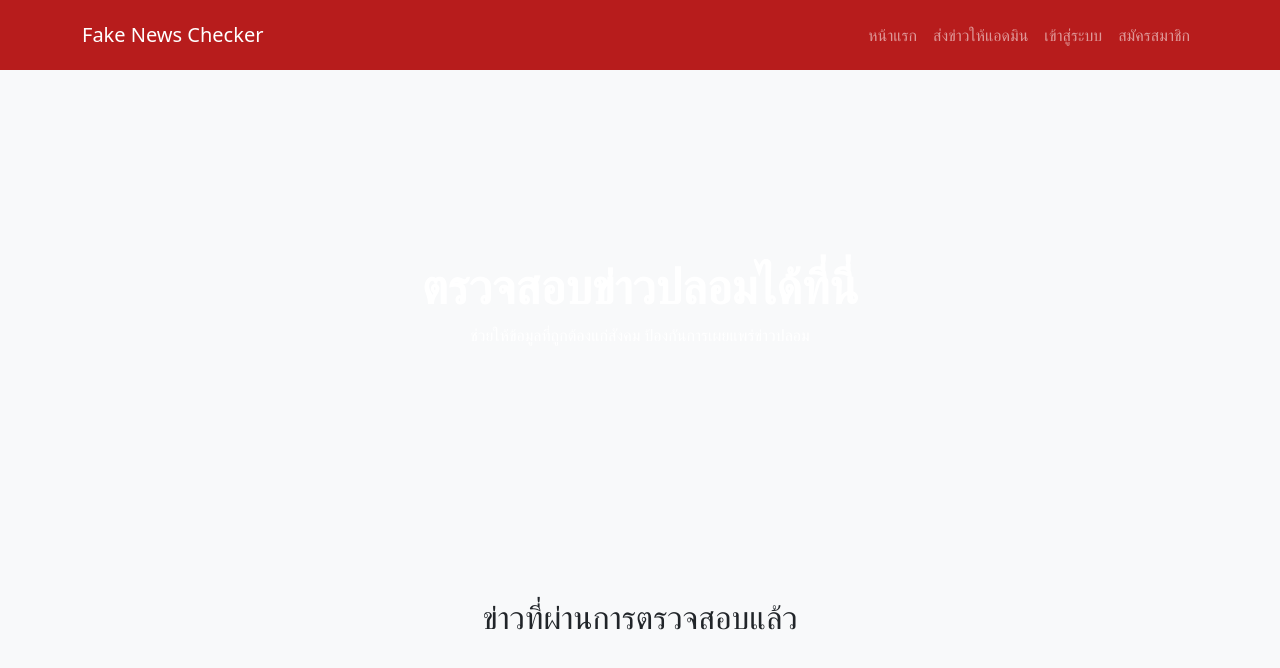
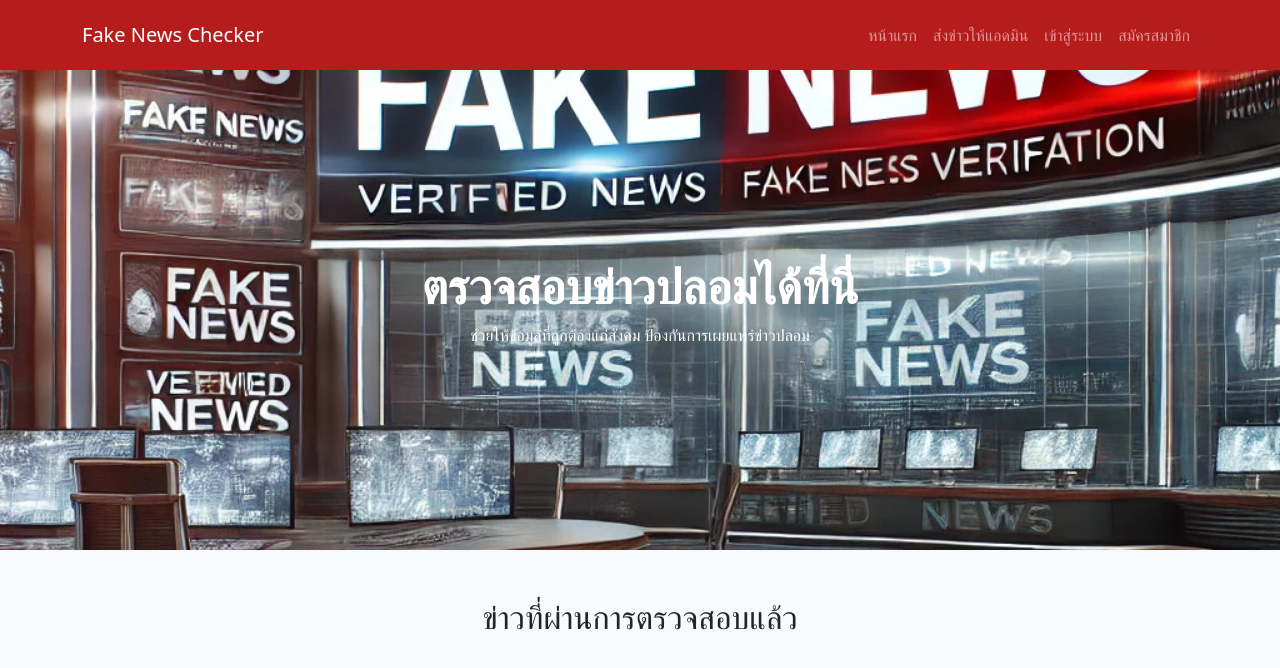
Before and after one commit to Nightstar2381/fake-news-checker, a plain HTML site: page index.html in a window 1280 px wide. Drawn offline with nearby package versions, Linux system fonts and the light colour scheme; the site is published under a folder, as on GitHub Pages, so addresses that start at the root find nothing; no server answers.

Commit message:
Update index.html

```diff
--- a/index.html
+++ b/index.html
@@ -15,7 +15,7 @@
     <style>
         body { background-color: #f8f9fa; }
         .navbar { background-color: #b71c1c !important; padding: 15px; }
-        .hero-section { background: url('/assets/images/hero-image.jpg') no-repeat center center/cover; height: 60vh; display: flex; align-items: center; justify-content: center; text-align: center; color: white; }
+        .hero-section { background: url('fake-news-checker/assets/images/hero-image.jpg') no-repeat center center/cover; height: 60vh; display: flex; align-items: center; justify-content: center; text-align: center; color: white; }
         .hero-section h1 { font-size: 3rem; font-weight: bold; }
         .news-card { background: white; color: black; border-radius: 10px; transition: transform 0.3s ease-in-out; }
         .news-card:hover { transform: scale(1.05); box-shadow: 0 10px 20px rgba(0, 0, 0, 0.2); }
```
